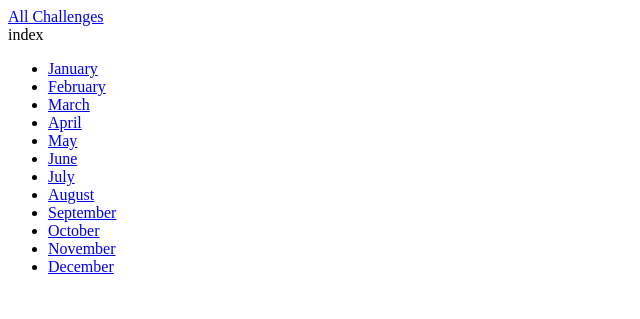
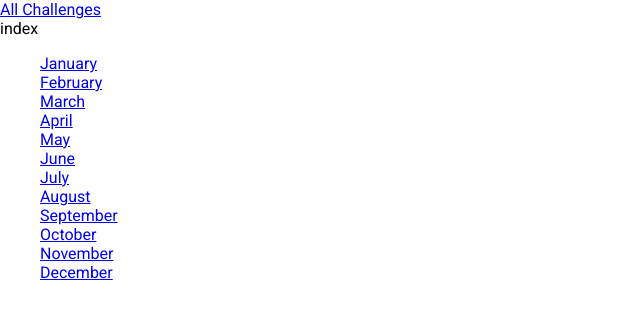
Before and after one commit to beckoningstranger/monthly-challenges, a Django app: page /challenges/ in a window 1280 px wide. Shown: the top 319 px of the page, without its empty margins (0-640 px from the left). Run offline with Django 4.2, Linux system fonts and the light colour scheme.

Commit message:
Add Global Static Files

```diff
--- /dev/null
+++ b/challenges/static/challenges/challenges.css
@@ -0,0 +1,3 @@
+ul {
+    list-style: none;;
+}
--- a/challenges/templates/challenges/index.html
+++ b/challenges/templates/challenges/index.html
@@ -1,4 +1,9 @@
 {% extends "base.html" %}
+{% load static %}
+
+{% block css_files%}
+    <link rel="stylesheet" href="{% static "challenges/challenges.css" %}">
+{% endblock %}
 
 {% block page_title %}
     All Challenges
--- a/monthly_challenges/settings.py
+++ b/monthly_challenges/settings.py
@@ -122,7 +122,11 @@ USE_TZ = True
 # Static files (CSS, JavaScript, Images)
 # https://docs.djangoproject.com/en/4.1/howto/static-files/
 
-STATIC_URL = 'static/'
+STATIC_URL = '/static/'
+
+STATICFILES_DIRS = [
+    BASE_DIR / "static"
+]
 
 # Default primary key field type
 # https://docs.djangoproject.com/en/4.1/ref/settings/#default-auto-field
--- /dev/null
+++ b/static/styles.css
@@ -0,0 +1,9 @@
+@import url('https://fonts.googleapis.com/css2?family=Roboto:wght@400;700&display=swap');
+
+html {
+    font-family: 'Roboto', sans-serif;
+}
+
+body {
+    margin: 0
+}
--- a/templates/base.html
+++ b/templates/base.html
@@ -1,3 +1,5 @@
+{% load static %}
+
 <!DOCTYPE html>
 <html lang="en">
 <head>
@@ -5,6 +7,8 @@
     <meta http-equiv="X-UA-Compatible" content="IE=edge">
     <meta name="viewport" content="width=device-width, initial-scale=1.0">
     <title>{% block page_title %}My Challenges{% endblock %}</title>
+    <link rel="stylesheet" href="{% static "styles.css" %}">
+    {% block css_files %} {% endblock %}
 </head>
 <body>
     {% block content %}Fallback content{% endblock %}
```
